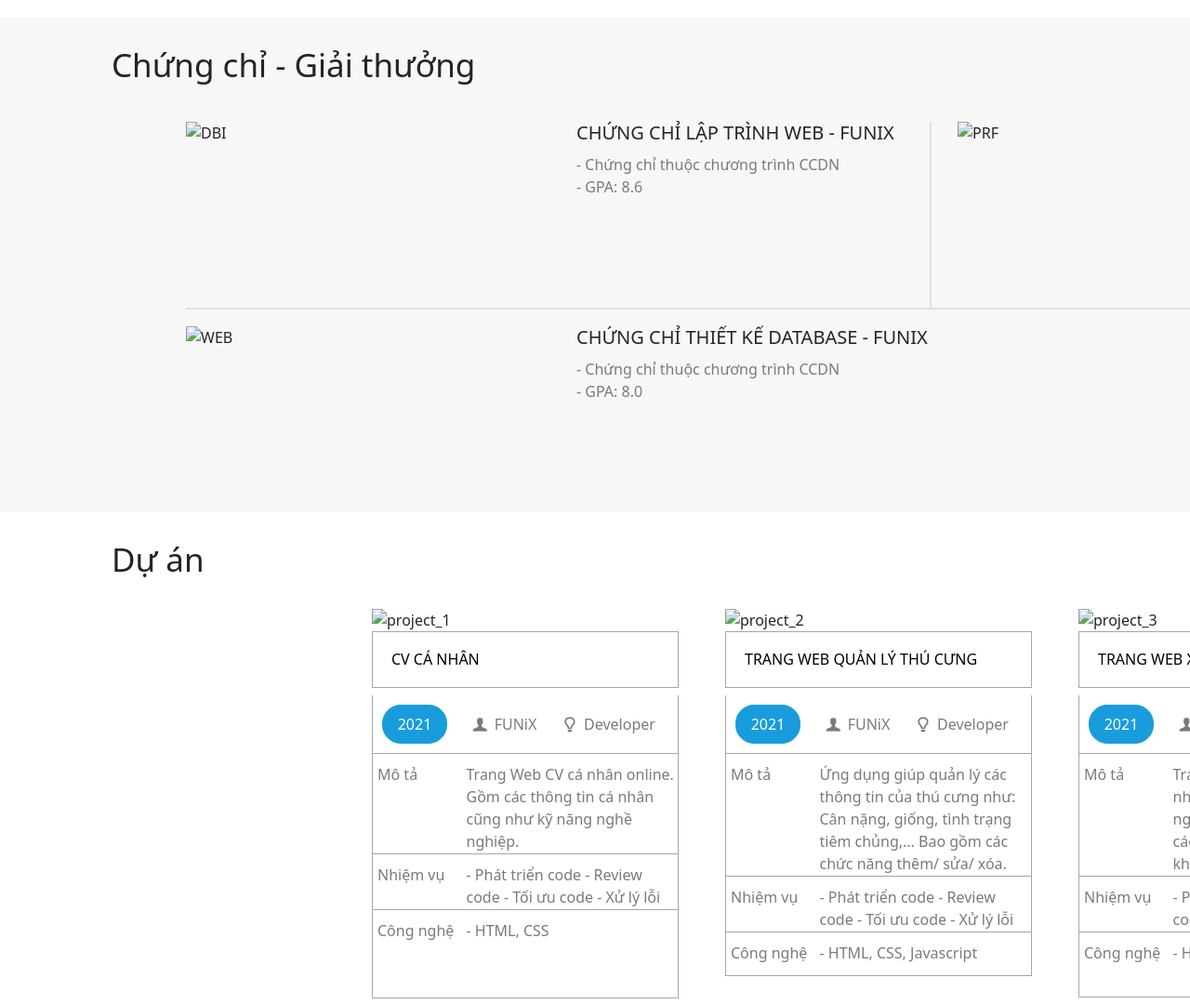
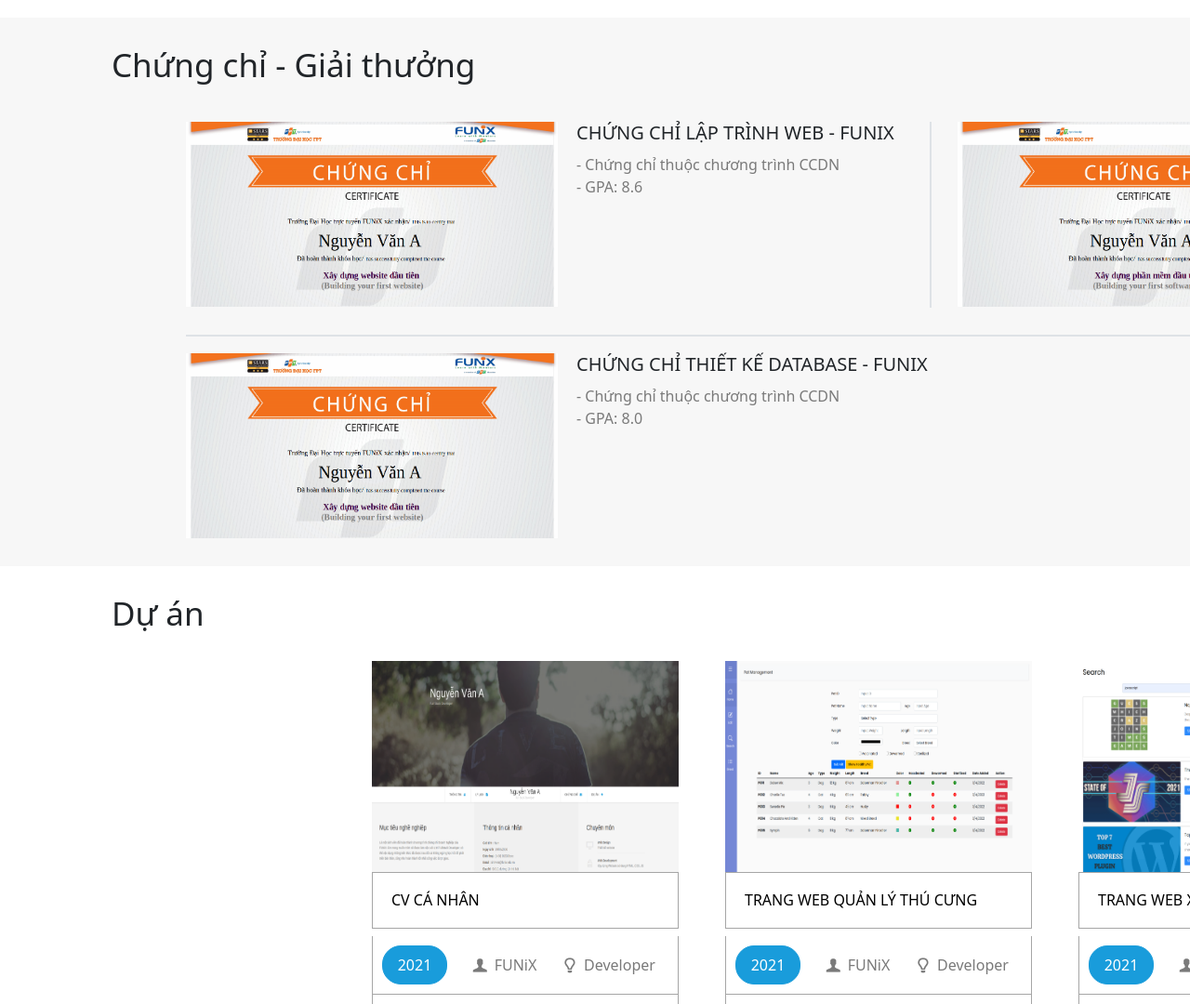
Before and after one commit to Helena0608/Assignment03, a plain HTML site: page index.html in a window 1280 px wide. Shown: the part 1720-2800 px from the top of the page at 93% size. Drawn offline with nearby package versions, Linux system fonts and the light colour scheme; the site is published under a folder, as on GitHub Pages, so addresses that start at the root find nothing.

Commit message:
Update index.html

```diff
--- a/index.html
+++ b/index.html
@@ -7,7 +7,8 @@
     <link rel="stylesheet" href="./css/laptop.css" />
     <link rel="stylesheet" href="./css/tablet.css">
     <link rel="stylesheet" href="./css/mobile.css">
-    <link rel="stylesheet" href="./css/font.css" />
+    <link rel="stylesheet" href="./css/font.css">
+
     <link rel="stylesheet" href="./digital/digital-cv.html">
     <link rel="stylesheet" href="./digital/digital-web.html">
     <link rel="stylesheet" href="./digital/digital-new.html">
@@ -42,7 +43,7 @@
           ><i class="icon icon-doc-text-inv m-0"></i>Lý lịch</a
         >
         <a href="#" id="avatar" class="lg">
-          <img src="/images/default-avatar.webp" alt="" />
+          <img src="./images/default-avatar.webp" alt="" />
         </a>
         <a class="nav text-dark text-decoration-none" href="#"><i class="icon icon-mail-alt m-0"></i>Chứng chỉ</a>
         <a class="nav text-dark text-decoration-none" href="#"><i class="icon icon-star-1 m-0"></i>Dự Án</a>
@@ -336,7 +337,7 @@
       </div>
 
       <div id="container-certificate">
-        <img id="cer_img1" src="/images/Cert_DBI.png" alt="DBI" />
+        <img id="cer_img1" src="./images/Cert_DBI.png" alt="DBI" />
         <div class="certificate" id="cer_1">
           <h5>CHỨNG CHỈ LẬP TRÌNH WEB - FUNIX</h5>
           <p>- Chứng chỉ thuộc chương trình CCDN <br />- GPA: 8.6</p>
@@ -344,7 +345,7 @@
 
         <div id="border-1" class="border"></div>
 
-        <img id="cer_img2" src="/images/Cert_PRF.png" alt="PRF" />
+        <img id="cer_img2" src="./images/Cert_PRF.png" alt="PRF" />
         <div class="certificate" id="cer_2">
           <h5>CHỨNG CHỈ LẬP TRÌNH JAVASCRIPT - FUNIX</h5>
           <p>- Chứng chỉ thuộc chương trình CCDN <br />- GPA: 8.9</p>
@@ -353,7 +354,7 @@
         <div id="border-2" class="border"></div>
 
         <img id="cer_img3"
-          src="/images/Cert_WEB.png"
+          src="./images/Cert_WEB.png"
           alt="WEB"
         />
         <div class="certificate" id="cer_3">
@@ -371,7 +372,7 @@
       <div class="project d-flex">
       <!-- CV -->
         <div id="CV" >
-          <img src="/images/project_1.png" alt="project_1" />
+          <img src="./images/project_1.png" alt="project_1" />
           <div class="name-web"><a href="./digital/digital-cv.html" target="_blank"></a>
             <h6>CV CÁ NHÂN</h6>
           </div>
@@ -407,7 +408,7 @@
 
         <!-- WEB-P -->
         <div id="Web_P">
-          <img src="/images/project_2.png" alt="project_2" />
+          <img src="./images/project_2.png" alt="project_2" />
           <div class="name-web"><a href="./digital/digital-web.html" target="_blank">
             <h6>TRANG WEB QUẢN LÝ THÚ CƯNG</h6></a>
           </div>
@@ -442,7 +443,7 @@
 
         <!-- WEB-N -->
         <div id="Web_N">
-          <img src="/images/project_3.png" alt="project_3" />
+          <img src="./images/project_3.png" alt="project_3" />
           <div class="name-web"><a href="./digital/digital-new.html" target="_blank"></a>
             <h6>TRANG WEB XEM TIN TỨC</h6>
           </div>
```
